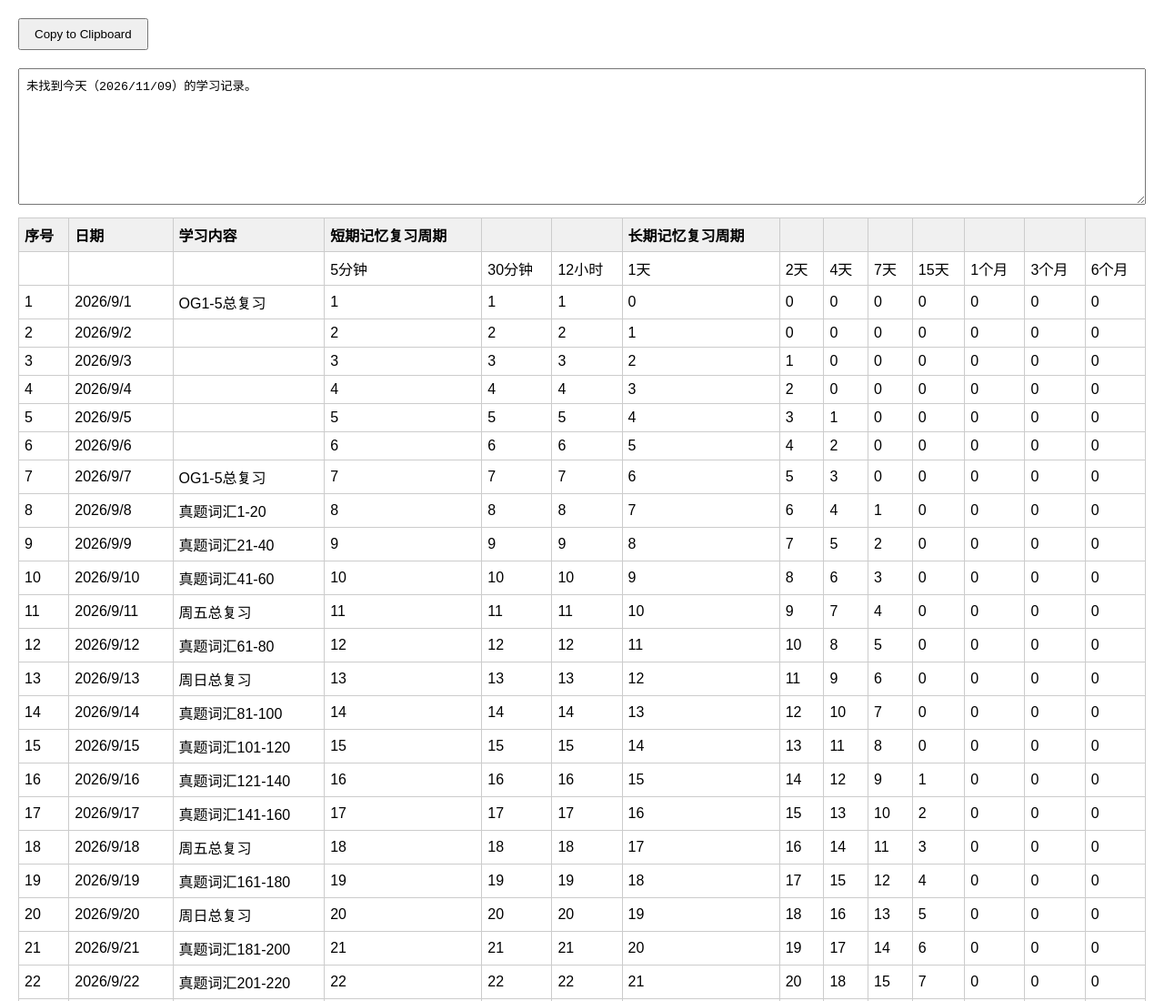
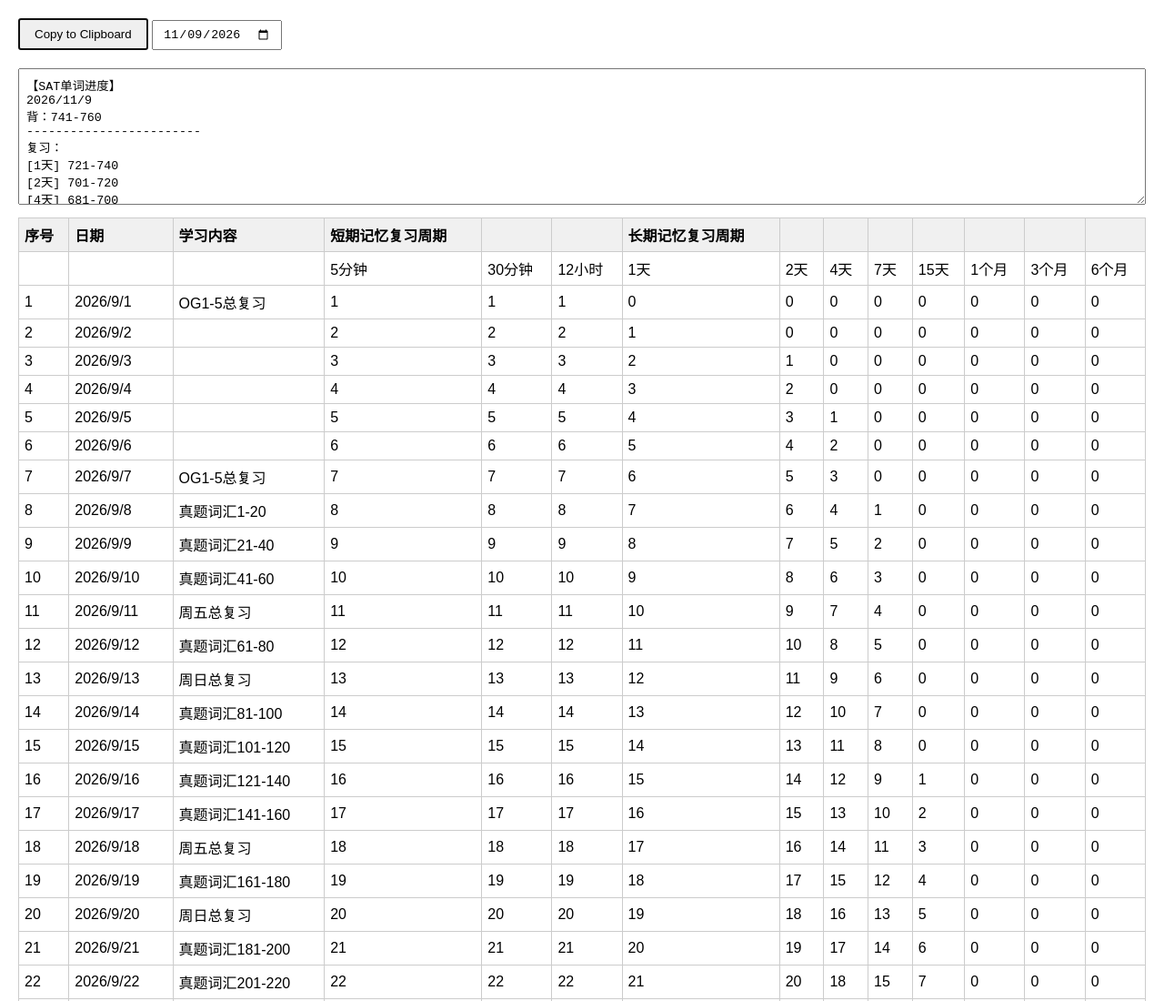
Before and after one commit to Helloworled/vocabulary_memorize_list, a plain HTML site: page index.html in a window 1280 px wide. Shown: the top 1100 px of the page at 91% size. Drawn offline with Linux system fonts and the light colour scheme.

Commit message:
Update index.html
Updated index.html
Fixed the bug regarding date format inconsistency between data.csv and the code in index.html.
The page is functionable now
Added a date chooser so the user can choose the date the code will use to generate the content.
Added a "autofocus" to the button so it will auto focus on load.

```diff
--- a/index.html
+++ b/index.html
@@ -22,6 +22,10 @@
     padding: 8px 16px;
     cursor: pointer;
   }
+  #datePicker {
+    margin-bottom: 20px;
+    padding: 6px 10px;
+  }
   table {
     border-collapse: collapse;
     width: 100%;
@@ -37,19 +41,22 @@
 </style>
 </head>
 <body>
-  <button id="copyBtn">Copy to Clipboard</button>
+  <button id="copyBtn" autofocus>Copy to Clipboard</button>
+  <input type="date" id="datePicker">
   <textarea id="textbox" placeholder="Strings will appear here..."></textarea>
   <div id="tableContainer"></div>
 
 <script>
 const CSV_URL = 'data.csv';
 
+let csvData = null;
+
 function getUTCTPlus8Date() {
   const date = new Date();
   const utcPlus8 = new Date(date.getTime() + (8 * 60 * 60 * 1000));
   const y = utcPlus8.getUTCFullYear();
-  const m = String(utcPlus8.getUTCMonth() + 1).padStart(2, '0');
-  const d = String(utcPlus8.getUTCDate()).padStart(2, '0');
+  const m = utcPlus8.getUTCMonth() + 1;
+  const d = utcPlus8.getUTCDate();
   return `${y}/${m}/${d}`;
 }
 
@@ -62,18 +69,18 @@ function loadCSV() {
   fetch(CSV_URL)
     .then(response => response.text())
     .then(text => {
-      const data = parseCSV(text);
-      processCSV(data);
+      csvData = parseCSV(text);
+      processCSV(csvData);
     })
     .catch(err => {
       console.error('Failed to load CSV:', err);
     });
 }
 
-function processCSV(data) {
+function processCSV(data, selectedDate) {
   if (data.length < 3) return;
 
-  const today = getUTCTPlus8Date();
+  const today = selectedDate || getUTCTPlus8Date();
   const colA = 0;
   const colB = 1;
   const colC = 2;
@@ -100,8 +107,8 @@ function processCSV(data) {
   outputText += "------------------------\n";
   outputText += "复习：\n";
 
-  // Columns G(6) through N(13)
-  for (let col = 6; col <= 13; col++) {
+  // Columns G(6) through P(15)
+  for (let col = 6; col <= 15; col++) {
     const reviewVal = data[todayRow][col];
     const colName = data[1][col]; // header row is index 1 (second row)
 
@@ -162,7 +169,25 @@ document.getElementById('copyBtn').addEventListener('click', () => {
   document.execCommand('copy');
 });
 
+const datePicker = document.getElementById('datePicker');
+
+function setDefaultDatePicker() {
+  const now = new Date();
+  const utcPlus8 = new Date(now.getTime() + (8 * 60 * 60 * 1000));
+  const y = utcPlus8.getUTCFullYear();
+  const m = String(utcPlus8.getUTCMonth() + 1).padStart(2, '0');
+  const d = String(utcPlus8.getUTCDate()).padStart(2, '0');
+  datePicker.value = `${y}-${m}-${d}`;
+}
+
+datePicker.addEventListener('change', () => {
+  const selected = new Date(datePicker.value);
+  const selectedDateStr = `${selected.getFullYear()}/${selected.getMonth() + 1}/${selected.getDate()}`;
+  if (csvData) processCSV(csvData, selectedDateStr);
+});
+
 loadCSV();
+setDefaultDatePicker();
 </script>
 </body>
 </html>
```
